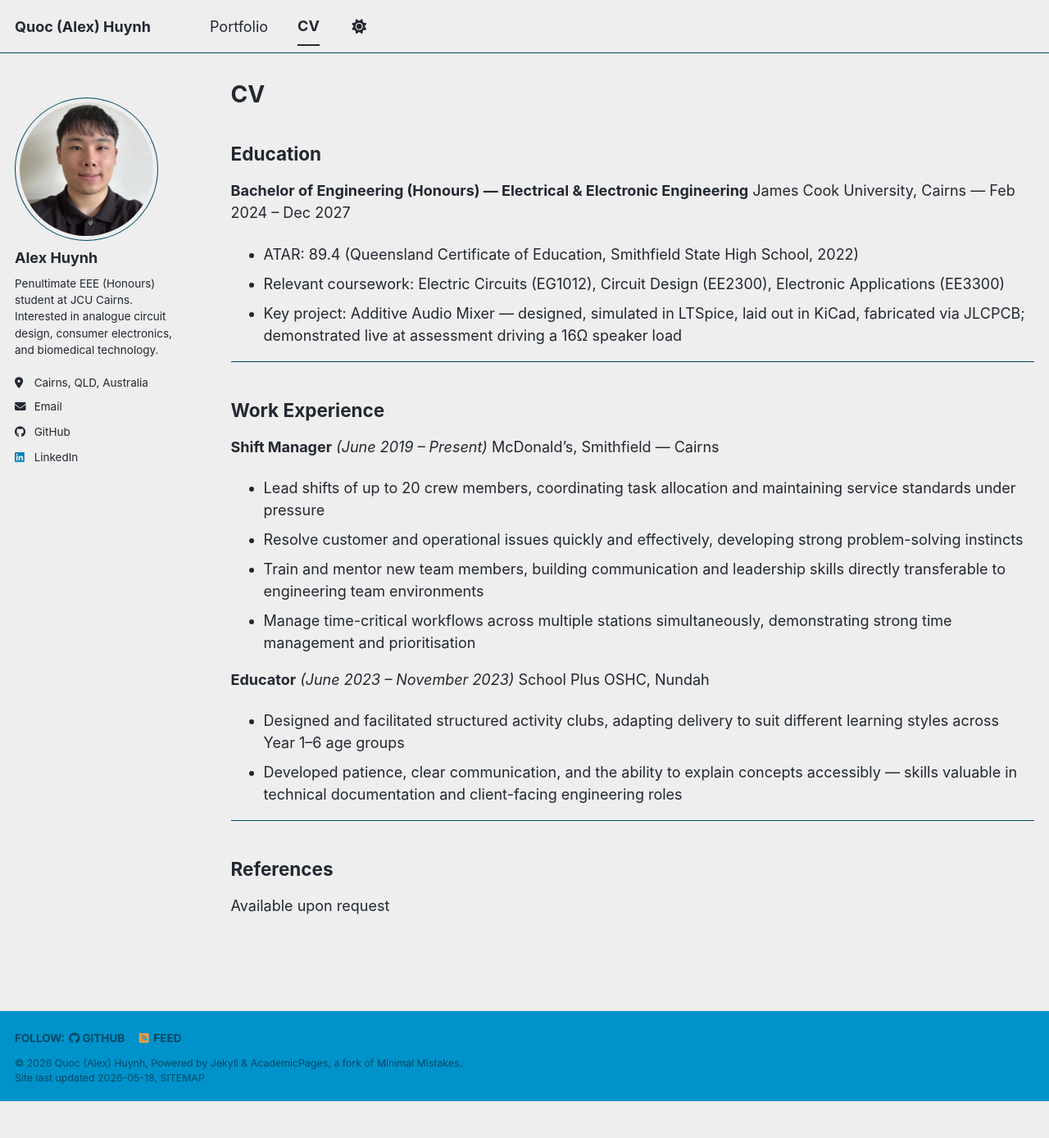
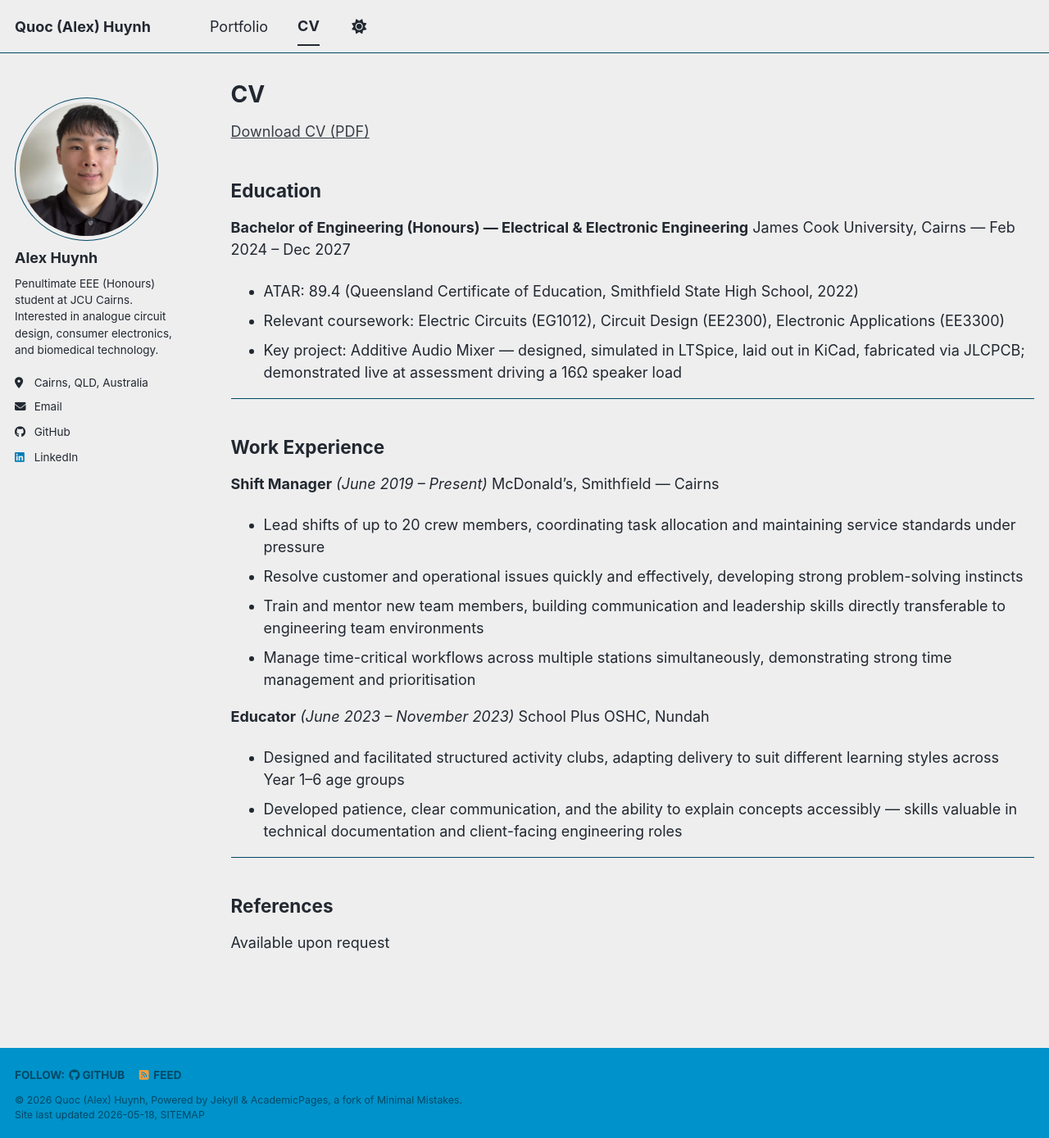
Before and after one commit to quochuynh1/quochuynh1.github.io, a Jekyll site: the page built from _pages/cv.md, in a window 1280 px wide and 1389 px high. Shown: the whole window at 82% size. Built offline with Jekyll 4.4.1, drawn with Linux system fonts in a browser that asks for light colours; a script bundle is joined from its source files by our own code; library files that are not in the unit come from our copies.

Commit message:
Add CV download link

```diff
--- a/_pages/cv.md
+++ b/_pages/cv.md
@@ -8,6 +8,8 @@ redirect_from:
 ---
 
 {% include base_path %}
+
+[Download CV (PDF)](/Resume_Quoc_Huynh.pdf)
 
 ## Education
 
```
Also changed, not shown: 1 other file.
